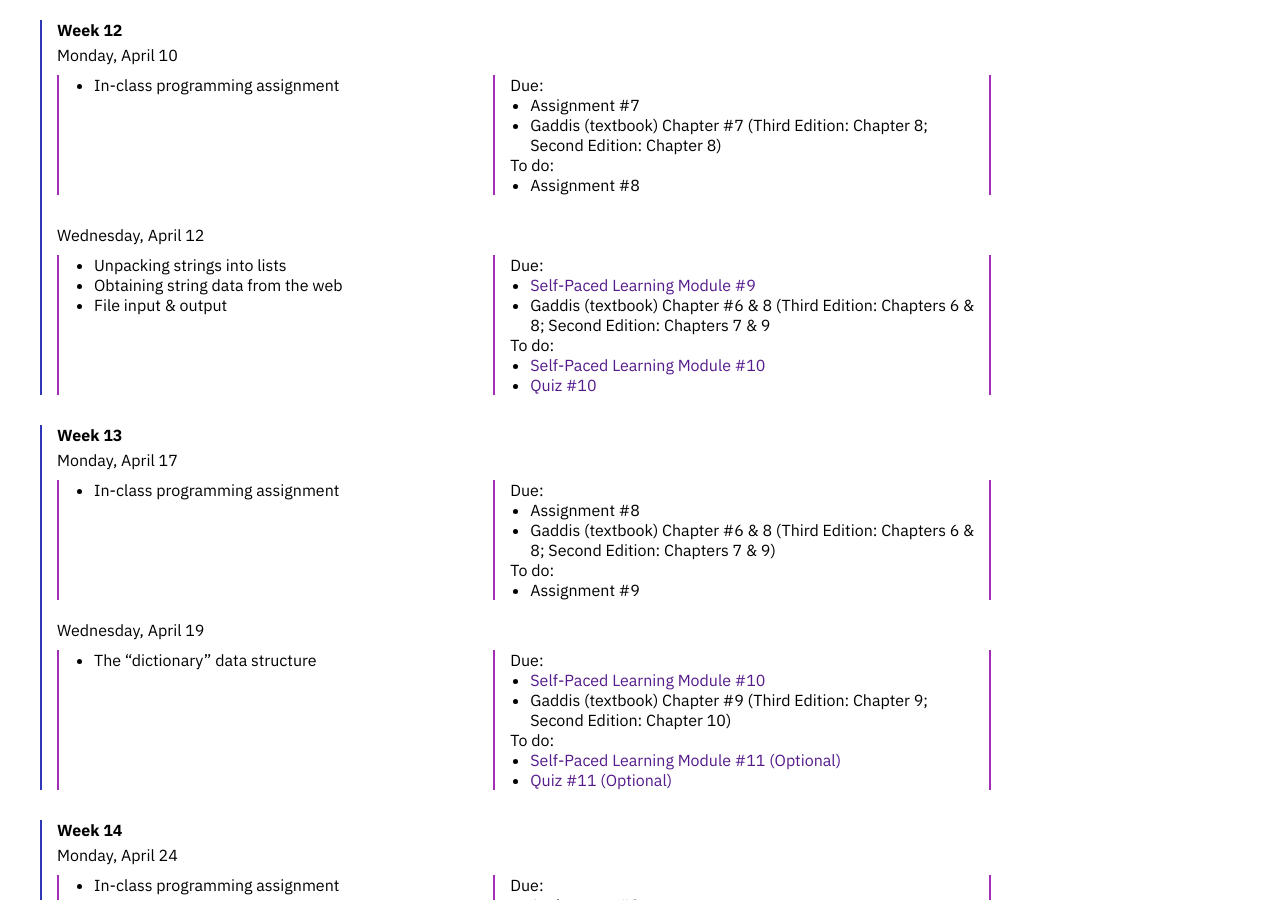
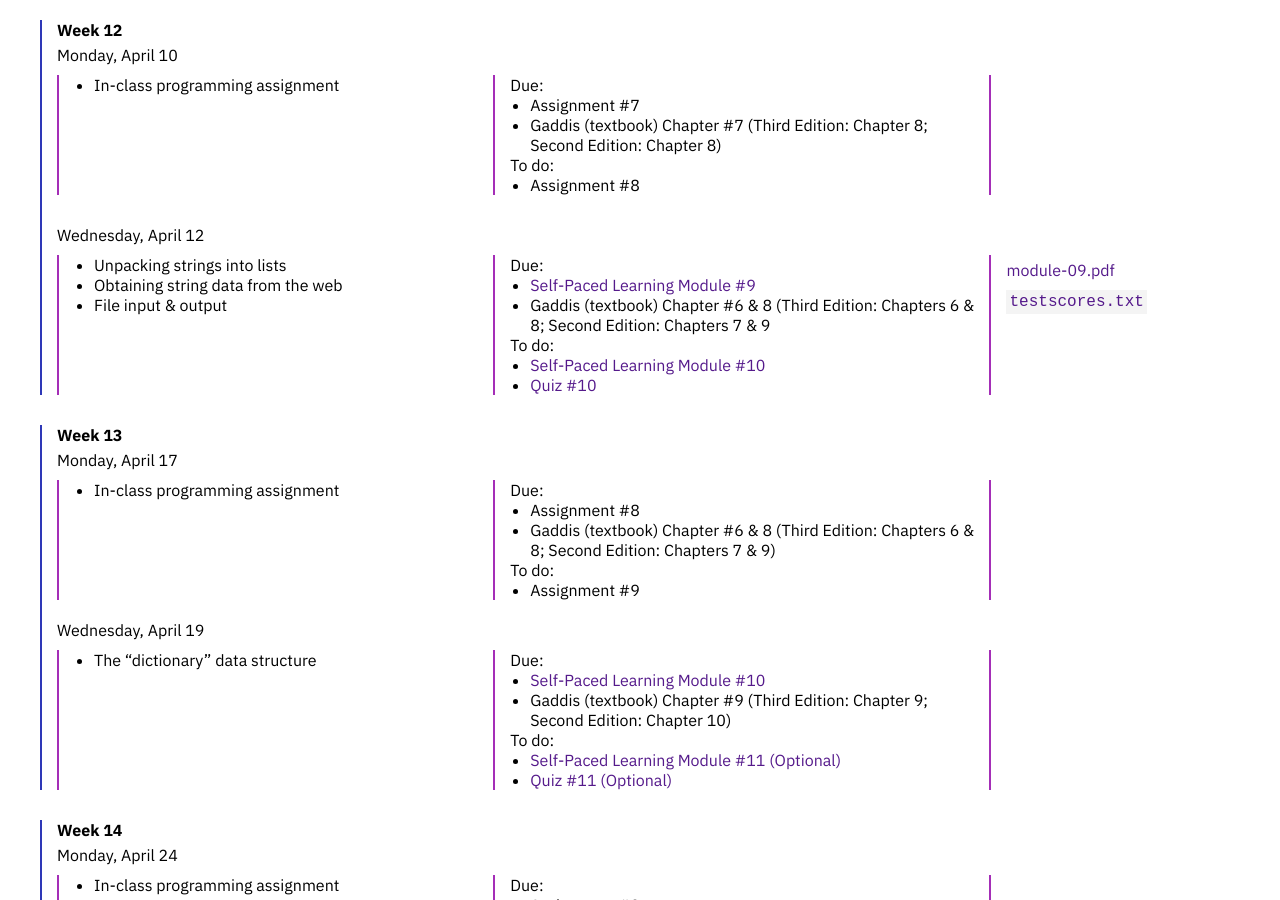
Before and after one commit to emilydidthis/CSCI-UA.0002-Spring23, a Jekyll site: the page built from schedule-MW.markdown, in a window 1280 px wide and 900 px high, scrolled down 4215 px. Built offline with Jekyll 4.4.1, drawn with Linux system fonts in a browser that asks for light colours.

Commit message:
module 9 monday

```diff
--- a/schedule-MW.markdown
+++ b/schedule-MW.markdown
@@ -668,8 +668,8 @@
 <div class="week-column materials" markdown="1">
 
 ### Materials
-<!-- <a href="{{ site.url }}{{ site.baseurl }}/assets/slides/module9.pdf">module9.pdf</a> -->
-
+<a href="{{ site.url }}{{ site.baseurl }}/assets/slides/module-09.pdf">module-09.pdf</a>
+<a href="{{ site.url }}{{ site.baseurl }}/assets/code/testscores.txt" download>`testscores.txt`</a>
 </div>
 </div>
 
```
